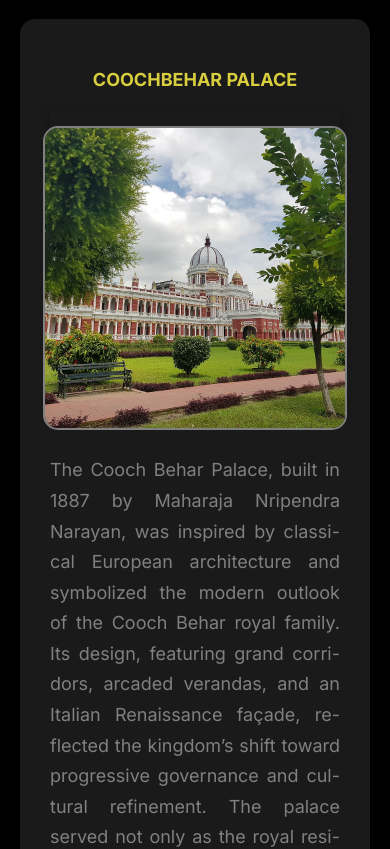
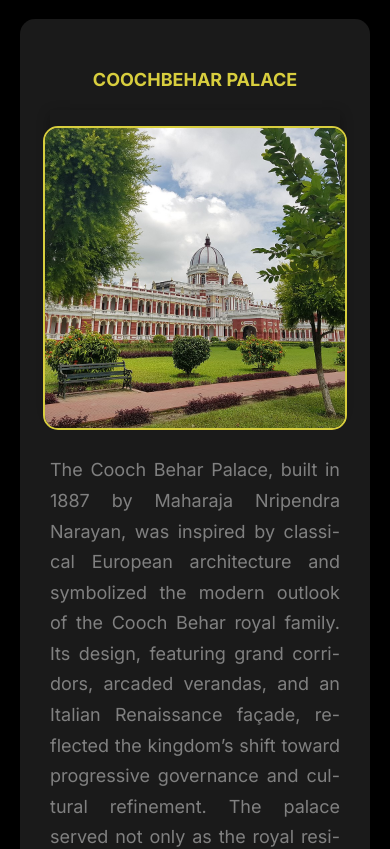
Before and after one commit to abk2191/coochbehar, a React (Vite) app: page / in a window 390 px wide. Shown: the part 920-1769 px from the top of the page. Built offline with nearby package versions, Linux system fonts and the light colour scheme; a web font is replaced by a local one.

Commit message:
Added new features

```diff
--- a/src/index.css
+++ b/src/index.css
@@ -343,7 +343,7 @@ body {
   }
 
   .second-banner-image {
-    border: 2px solid grey;
+    border: 2px solid rgb(216, 206, 62);
     border-radius: 15px;
     width: 300px;
     height: 300px;
```
